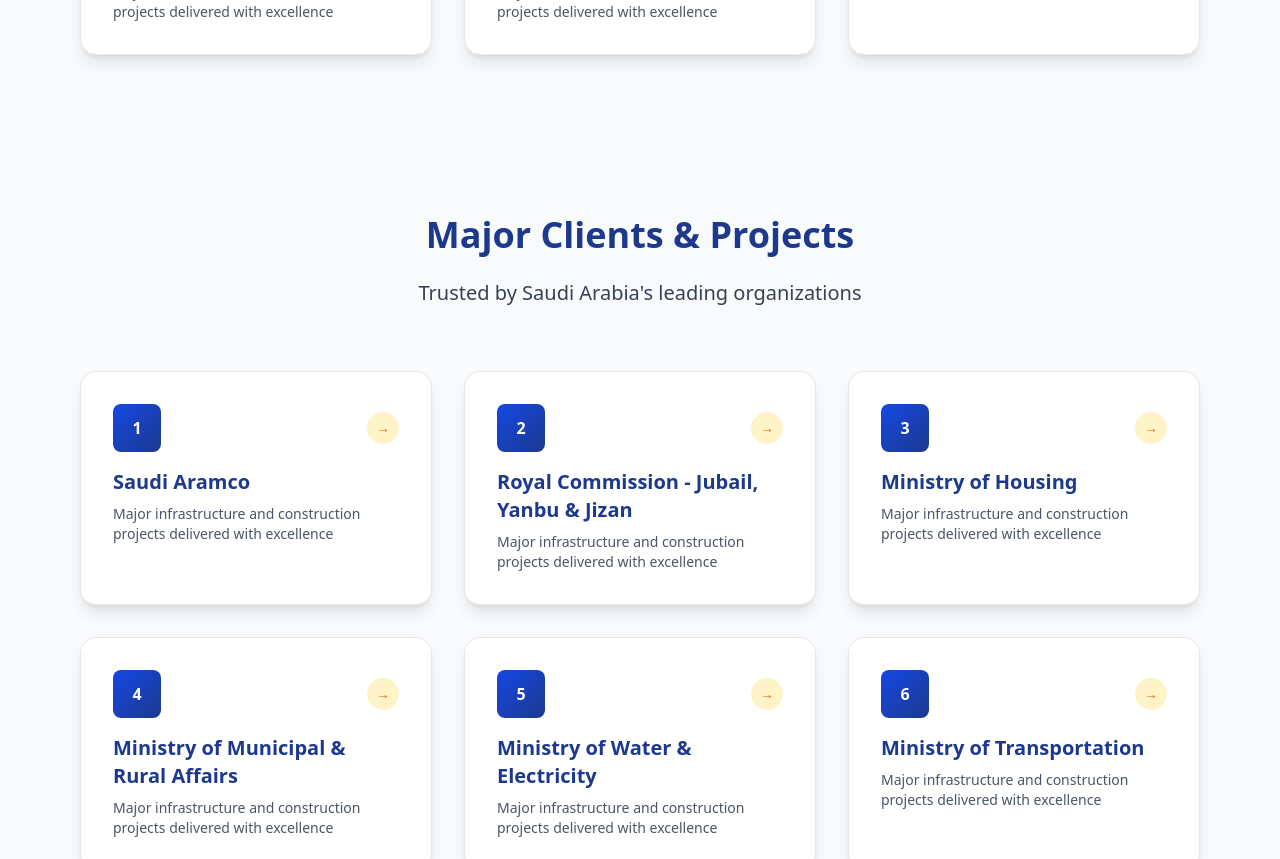
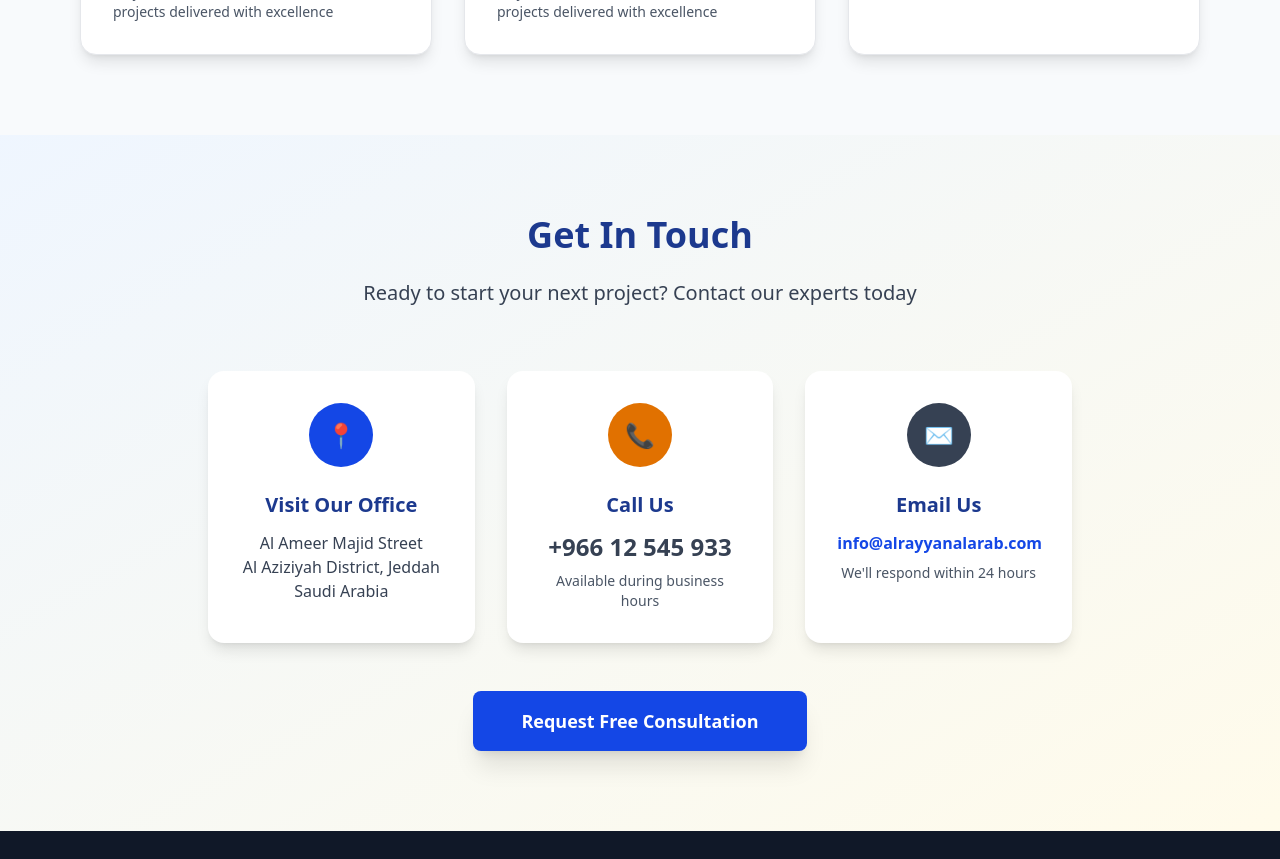
Before and after one commit to iamabhishekagarwal/Rayyan_AL_Arab, a React (Vite) app in the folder client/: page / in a window 1280 px wide. Shown: the part 2080-2939 px from the top of the page. Built offline with nearby package versions, Linux system fonts and the light colour scheme.

Commit message:
Initial commit

```diff
--- a/client/src/pages/Home.jsx
+++ b/client/src/pages/Home.jsx
@@ -331,7 +331,7 @@ export default function HomePage() {
         </div>
       </section>
       {/* Enhanced Services Section */}
-      <section className="py-20 bg-slate-50 dark:bg-gray-900">
+      {/* <section className="py-20 bg-slate-50 dark:bg-gray-900">
         <div className="max-w-6xl mx-auto px-4">
           <motion.div
             initial={{ opacity: 0, y: 30 }}
@@ -379,7 +379,7 @@ export default function HomePage() {
             ))}
           </div>
         </div>
-      </section>
+      </section> */}
       {/* Enhanced Contact Section */}
       <section className="py-20 bg-gradient-to-br from-blue-50 to-amber-50">
         <div className="max-w-4xl mx-auto px-4">
```
